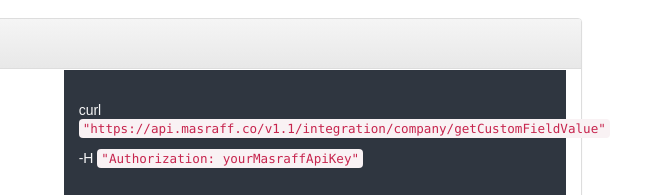
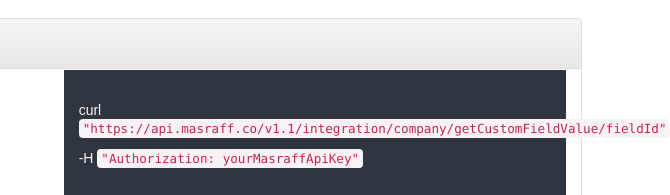
Before and after one commit to Masraff/masraff.github.io, a plain HTML site: page index.html in a window 1280 px wide. Shown: the part 6513-6708 px from the top of the page, 683-1353 px from the left, 670 px wide, since content can reach past the window. Drawn offline with nearby package versions, Linux system fonts and the light colour scheme.

Commit message:
fix getcustomfield url

```diff
--- a/index.html
+++ b/index.html
@@ -878,7 +878,7 @@
 
                                     <div class="col-md-6" style="height: 70%;background-color: #2f3640;padding-top: 3%;color:whitesmoke">
                                         <p>curl
-                                            <code>"https://api.masraff.co/v1.1/integration/company/getCustomFieldValue"</code>
+                                            <code>"https://api.masraff.co/v1.1/integration/company/getCustomFieldValue/fieldId"</code>
                                         </p>
                                         <p> -H
                                             <code>"Authorization: yourMasraffApiKey"</code>
```
